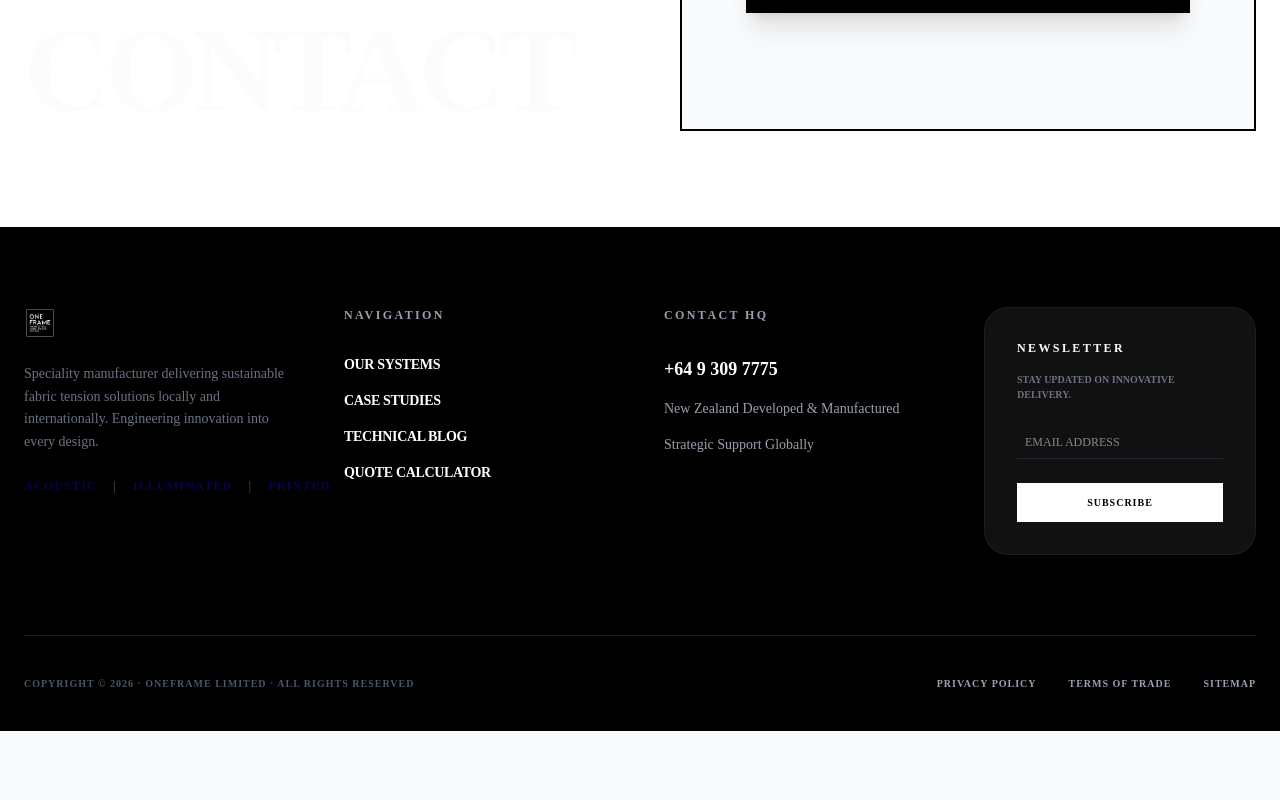
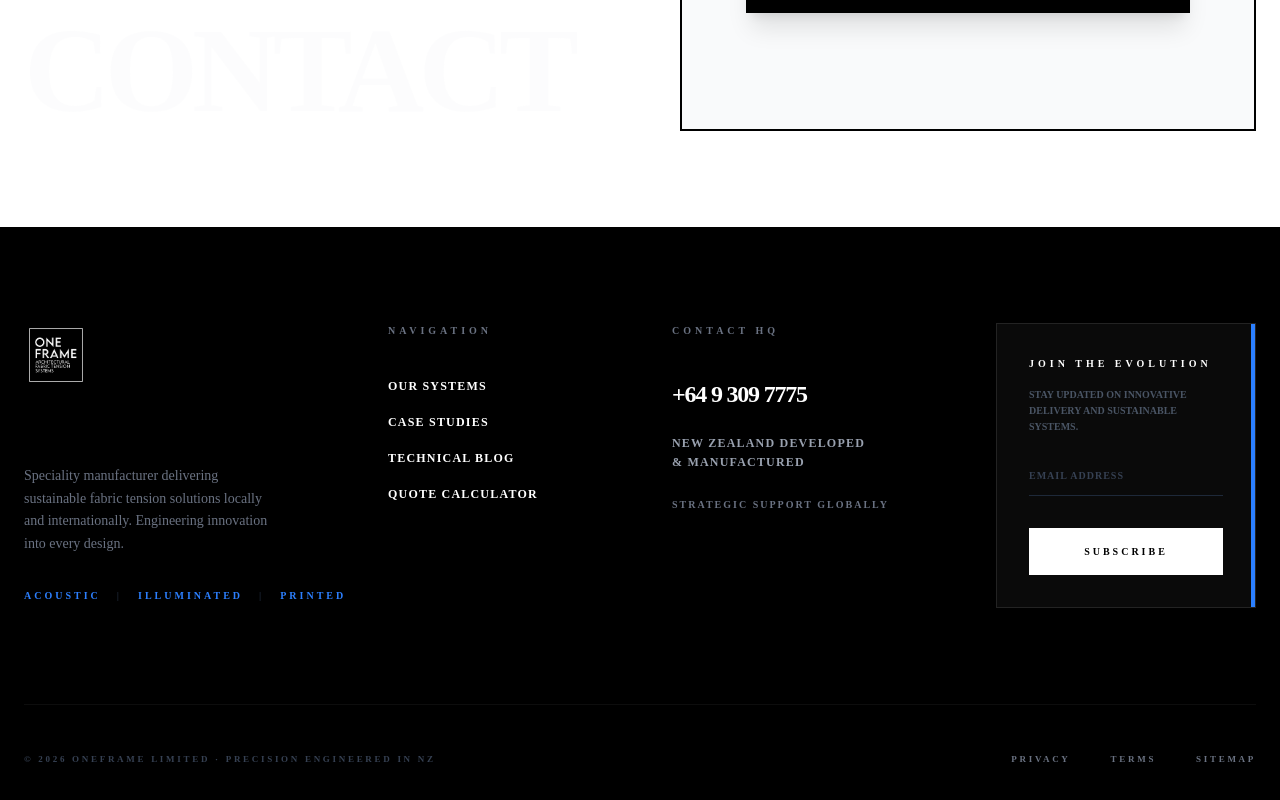
Before and after one commit to jeylanab/ONE-FRAME, a React (Vite) app: page /contact in a window 1280 px wide. Shown: the part 759-1559 px from the top of the page. Before the commit the page ends 1490 px from the top, so only its background shows below. Built offline with nearby package versions, Linux system fonts and the light colour scheme; no server answers.

Commit message:
added new feature

```diff
--- a/src/components/Footer.jsx
+++ b/src/components/Footer.jsx
@@ -1,62 +1,80 @@
-import logo from "../assets/oneframe.png"; // Ensure path is correct
+import logo from "../assets/oneframe.png";
+import { Link } from "react-router-dom";
 
 export default function Footer() {
   return (
-    <footer className="bg-black text-white pt-20 pb-10 px-6">
+    <footer className="bg-black text-white pt-24 pb-12 px-6">
       <div className="max-w-7xl mx-auto">
-        <div className="grid grid-cols-1 md:grid-cols-2 lg:grid-cols-4 gap-12 mb-20">
+        <div className="grid grid-cols-1 md:grid-cols-2 lg:grid-cols-4 gap-16 mb-24">
 
           {/* Brand Info */}
-          <div className="space-y-6">
-            <div className="flex items-center gap-3 grayscale invert">
-              <img src={logo} alt="OneFrame" className="h-8" />
-              <span className="font-black text-2xl tracking-tighter uppercase">OneFrame</span>
+          <div className="space-y-8">
+            <div className="flex flex-col gap-4 grayscale invert opacity-100">
+              {/* Increased Logo Size: h-16 (64px) for high visibility */}
+              <img
+                src={logo}
+                alt="OneFrame"
+                className="h-16 w-auto object-contain self-start"
+              />
+              <span className="font-black text-3xl tracking-tighter uppercase leading-none">
+                OneFrame
+              </span>
             </div>
-            <p className="text-gray-500 text-sm leading-relaxed">
+
+            <p className="text-gray-500 text-sm leading-relaxed max-w-xs">
               Speciality manufacturer delivering sustainable fabric tension solutions locally and internationally.
               Engineering innovation into every design.
             </p>
-            <div className="text-xs font-black tracking-widest text-[#0D004C] flex gap-4 uppercase">
+
+            {/* Brighter accent color for better contrast on black */}
+            <div className="text-[10px] font-black tracking-[0.3em] text-blue-500 flex gap-4 uppercase">
               <span>Acoustic</span>
-              <span className="text-gray-700">|</span>
+              <span className="text-gray-800">|</span>
               <span>Illuminated</span>
-              <span className="text-gray-700">|</span>
+              <span className="text-gray-800">|</span>
               <span>Printed</span>
             </div>
           </div>
 
           {/* Quick Links */}
-          <div>
-            <h4 className="text-xs font-black uppercase tracking-[0.2em] mb-8 text-gray-400">Navigation</h4>
-            <ul className="space-y-4 text-sm font-bold uppercase tracking-tight">
-              <li><a href="#" className="hover:text-[#0D004C] transition">Our Systems</a></li>
-              <li><a href="#" className="hover:text-[#0D004C] transition">Case Studies</a></li>
-              <li><a href="#" className="hover:text-[#0D004C] transition">Technical Blog</a></li>
-              <li><a href="#" className="hover:text-[#0D004C] transition">Quote Calculator</a></li>
+          <div className="lg:pl-10">
+            <h4 className="text-[10px] font-black uppercase tracking-[0.4em] mb-10 text-gray-500">Navigation</h4>
+            <ul className="space-y-5 text-xs font-black uppercase tracking-widest">
+              <li><Link to="/features" className="hover:text-blue-500 transition-colors">Our Systems</Link></li>
+              <li><Link to="/case-studies" className="hover:text-blue-500 transition-colors">Case Studies</Link></li>
+              <li><Link to="/blog" className="hover:text-blue-500 transition-colors">Technical Blog</Link></li>
+              <li><Link to="/quote" className="hover:text-blue-500 transition-colors">Quote Calculator</Link></li>
             </ul>
           </div>
 
-          {/* Contact */}
+          {/* Contact Details */}
           <div>
-            <h4 className="text-xs font-black uppercase tracking-[0.2em] mb-8 text-gray-400">Contact HQ</h4>
-            <ul className="space-y-4 text-sm font-medium text-gray-400">
-              <li className="text-white font-black text-lg">+64 9 309 7775</li>
-              <li>New Zealand Developed & Manufactured</li>
-              <li>Strategic Support Globally</li>
+            <h4 className="text-[10px] font-black uppercase tracking-[0.4em] mb-10 text-gray-500">Contact HQ</h4>
+            <ul className="space-y-6">
+              <li className="text-white font-black text-2xl tracking-tighter">+64 9 309 7775</li>
+              <li className="text-gray-400 text-xs font-bold uppercase tracking-widest leading-relaxed">
+                New Zealand Developed <br /> & Manufactured
+              </li>
+              <li className="text-gray-500 text-[10px] font-black uppercase tracking-[0.2em]">
+                Strategic Support Globally
+              </li>
             </ul>
           </div>
 
-          {/* Newsletter */}
-          <div className="bg-[#111] p-8 rounded-3xl border border-white/5">
-            <h4 className="text-xs font-black uppercase tracking-[0.2em] mb-4">Newsletter</h4>
-            <p className="text-[10px] text-gray-500 uppercase font-bold mb-6">Stay updated on innovative delivery.</p>
-            <form className="flex flex-col gap-2">
+          {/* Newsletter - Brutalist Design */}
+          <div className="bg-[#0A0A0A] p-8 border border-white/10 relative overflow-hidden group">
+            <div className="absolute top-0 right-0 w-1 h-full bg-blue-500 group-hover:w-2 transition-all" />
+            <h4 className="text-[10px] font-black uppercase tracking-[0.4em] mb-4 text-white">Join the Evolution</h4>
+            <p className="text-[10px] text-gray-600 uppercase font-bold mb-8 leading-relaxed">
+              Stay updated on innovative delivery and sustainable systems.
+            </p>
+            <form className="flex flex-col gap-4">
               <input
                 type="email"
                 placeholder="EMAIL ADDRESS"
-                className="bg-transparent border-b border-gray-800 p-2 text-xs focus:border-white outline-none transition"
+                className="bg-transparent border-b border-gray-800 pb-3 text-[10px] font-bold tracking-widest focus:border-white outline-none transition-colors placeholder:text-gray-700"
               />
-              <button className="mt-4 bg-white text-black py-3 text-[10px] font-black uppercase tracking-widest hover:bg-[#0D004C] hover:text-white transition">
+              <button className="mt-4 bg-white text-black py-4 text-[10px] font-black uppercase tracking-[0.3em] hover:bg-blue-500 hover:text-white transition-all transform active:scale-95">
                 Subscribe
               </button>
             </form>
@@ -64,14 +82,14 @@ export default function Footer() {
         </div>
 
         {/* Legal Bar */}
-        <div className="pt-10 border-t border-white/10 flex flex-col md:flex-row justify-between gap-6">
-          <p className="text-[10px] font-bold text-gray-600 uppercase tracking-widest">
-            Copyright © 2026 · OneFrame Limited · All Rights Reserved
+        <div className="pt-12 border-t border-white/5 flex flex-col md:flex-row justify-between items-center gap-8">
+          <p className="text-[9px] font-bold text-gray-700 uppercase tracking-[0.3em]">
+            © 2026 OneFrame Limited · Precision Engineered in NZ
           </p>
-          <div className="flex gap-8 text-[10px] font-bold text-gray-400 uppercase tracking-widest">
-            <a href="#" className="hover:text-white transition">Privacy Policy</a>
-            <a href="#" className="hover:text-white transition">Terms of Trade</a>
-            <a href="#" className="hover:text-white transition">Sitemap</a>
+          <div className="flex gap-10 text-[9px] font-black text-gray-500 uppercase tracking-[0.3em]">
+            <a href="#" className="hover:text-white transition-colors">Privacy</a>
+            <a href="#" className="hover:text-white transition-colors">Terms</a>
+            <a href="#" className="hover:text-white transition-colors">Sitemap</a>
           </div>
         </div>
       </div>
--- a/src/components/Home.jsx
+++ b/src/components/Home.jsx
@@ -1,6 +1,6 @@
 import { useState, useEffect } from "react";
 import { motion, AnimatePresence } from "framer-motion";
-import { FaDraftingCompass, FaCogs, FaLightbulb, FaArrowRight } from "react-icons/fa";
+import { FaDraftingCompass, FaCogs, FaLightbulb, FaArrowRight, FaGlobeAmericas, FaShieldAlt } from "react-icons/fa";
 import { useNavigate } from "react-router-dom";
 
 // Assets
@@ -13,7 +13,6 @@ export default function Home() {
   const images = [img1, img2, img3];
   const [currentIdx, setCurrentIdx] = useState(0);
 
-  // Auto-rotate carousel every 5 seconds
   useEffect(() => {
     const timer = setInterval(() => {
       setCurrentIdx((prev) => (prev + 1) % images.length);
@@ -79,12 +78,10 @@ export default function Home() {
                   alt="Architecture Display"
                   className="w-full h-full object-cover"
                 />
-                {/* Overlay for professional depth */}
                 <div className="absolute inset-0 bg-gradient-to-t from-black/40 via-transparent to-transparent" />
               </motion.div>
             </AnimatePresence>
 
-            {/* Carousel Indicators */}
             <div className="absolute bottom-8 left-1/2 -translate-x-1/2 flex gap-3 z-20">
               {images.map((_, i) => (
                 <div
@@ -98,58 +95,85 @@ export default function Home() {
           </div>
         </div>
 
-        {/* Subtle Background Text */}
         <div className="absolute bottom-0 left-0 text-[15vw] font-black text-gray-50 opacity-[0.03] select-none pointer-events-none uppercase -mb-10">
           Architectural
         </div>
       </section>
 
-      {/* SYSTEMS SECTION - CLEAN GRID */}
-      <section className="py-32 px-6 border-t border-gray-50">
+      {/* REPLACED SECTION: BRAND PILLARS / STRATEGIC VALUE */}
+      <section className="py-32 px-6 bg-white overflow-hidden">
         <div className="max-w-7xl mx-auto">
-          <div className="flex flex-col md:flex-row justify-between items-end mb-20 gap-6">
-            <div>
-              <p className="text-[#0D004C] font-black uppercase tracking-[0.2em] text-xs mb-4">Product Range</p>
-              <h2 className="text-4xl md:text-5xl font-black uppercase tracking-tighter">Our Systems</h2>
+          <div className="grid lg:grid-cols-2 gap-24 items-start">
+
+            {/* Left: Philosophy */}
+            <div className="sticky top-24">
+              <p className="text-[#0D004C] font-black uppercase tracking-[0.4em] text-xs mb-6">Our DNA</p>
+              <h2 className="text-5xl md:text-7xl font-black uppercase tracking-tighter leading-[0.85] mb-8 text-black">
+                Performance <br />
+                <span className="text-gray-200">Without</span> <br />
+                Compromise.
+              </h2>
+              <p className="text-gray-500 text-lg leading-relaxed mb-10 max-w-lg font-medium">
+                The ultimate fabric tension system functionally outperforms any other comparable system
+                available today. We transform bold architectural ideas into amazing realities.
+              </p>
+
+              <div className="p-8 border-l-4 border-black bg-gray-50">
+                <p className="italic font-bold text-black text-sm">
+                  "Innovation is our passion; it’s part of our DNA. We are constantly striving
+                  to positively influence the industry by what we deliver to market."
+                </p>
+              </div>
             </div>
-            <p className="text-gray-400 max-w-xs text-sm font-medium">
-              A comprehensive suite of modular fabric solutions designed for seamless integration.
-            </p>
-          </div>
 
-          <div className="grid grid-cols-1 md:grid-cols-2 lg:grid-cols-3 gap-1">
-            {[
-              { name: "CLIPSO®", desc: "Premium Stretch Fabric" },
-              { name: "resonate™", desc: "Acoustic Solutions" },
-              { name: "lucent™", desc: "Illuminated Systems" },
-              { name: "cadro 3D™", desc: "Modular Displays" },
-              { name: "adframe™", desc: "Advertising Media" },
-              { name: "animate™", desc: "Light Motion Tech" }
-            ].map((system, idx) => (
-              <div
-                key={idx}
-                className="group p-12 bg-white border border-gray-100 hover:bg-[#0D004C] transition-all duration-500 cursor-default"
-              >
-                <h3 className="text-xl font-black mb-4 uppercase group-hover:text-white transition-colors">{system.name}</h3>
-                <p className="text-gray-400 text-sm group-hover:text-gray-300 transition-colors">{system.desc}</p>
-                <div className="mt-8 h-1 w-0 bg-white group-hover:w-full transition-all duration-500" />
-              </div>
-            ))}
+            {/* Right: The Process Grid */}
+            <div className="grid gap-px bg-gray-200 border border-gray-200">
+              {[
+                {
+                  icon: <FaGlobeAmericas className="text-2xl" />,
+                  title: "Sustainability",
+                  text: "2nd Thread™ Circularity Program focuses on raw material recovery and green manufacturing."
+                },
+                {
+                  icon: <FaCogs className="text-2xl" />,
+                  title: "Precision",
+                  text: "Vertically integrated in NZ, ensuring every frame is engineered to sub-millimeter accuracy."
+                },
+                {
+                  icon: <FaShieldAlt className="text-2xl" />,
+                  title: "Integrity",
+                  text: "High-performance PVF surfaces and certified acoustic performance for demanding environments."
+                },
+                {
+                  icon: <FaLightbulb className="text-2xl" />,
+                  title: "Innovation",
+                  text: "From programmable animate™ lighting to organic organa™ geometries, we reimagine limits."
+                }
+              ].map((pillar, idx) => (
+                <div key={idx} className="bg-white p-12 transition-all hover:bg-gray-50 group">
+                  <div className="text-[#0D004C] mb-6 transform group-hover:scale-110 transition-transform origin-left">
+                    {pillar.icon}
+                  </div>
+                  <h3 className="text-xl font-black uppercase tracking-tight mb-4">{pillar.title}</h3>
+                  <p className="text-gray-500 text-sm leading-relaxed">{pillar.text}</p>
+                </div>
+              ))}
+            </div>
           </div>
         </div>
       </section>
 
       {/* FINAL CALL TO ACTION */}
-      <section className="py-24 px-6 bg-black">
+      <section className="py-32 px-6 bg-black">
         <div className="max-w-4xl mx-auto text-center">
-          <h2 className="text-4xl md:text-6xl font-black text-white uppercase tracking-tighter mb-8">
-            Ready to <span className="text-[#0D004C] outline-text">Evolve</span> your space?
+          <h2 className="text-4xl md:text-6xl font-black text-white uppercase tracking-tighter mb-8 leading-tight">
+            Ready to <span className="text-gray-500 outline-text">Evolve</span> <br /> your space?
           </h2>
           <button
             onClick={() => navigate("/quote")}
-            className="px-12 py-5 bg-white text-black font-black uppercase tracking-widest hover:bg-[#0D004C] hover:text-white transition-all rounded-full"
+            className="px-12 py-5 bg-white text-black font-black uppercase tracking-widest hover:bg-[#0D004C] hover:text-white transition-all shadow-[0_20px_50px_rgba(255,255,255,0.1)]"
           >
-            Launch Calculator
+            Launch Quote Calculator
           </button>
         </div>
       </section>
```
